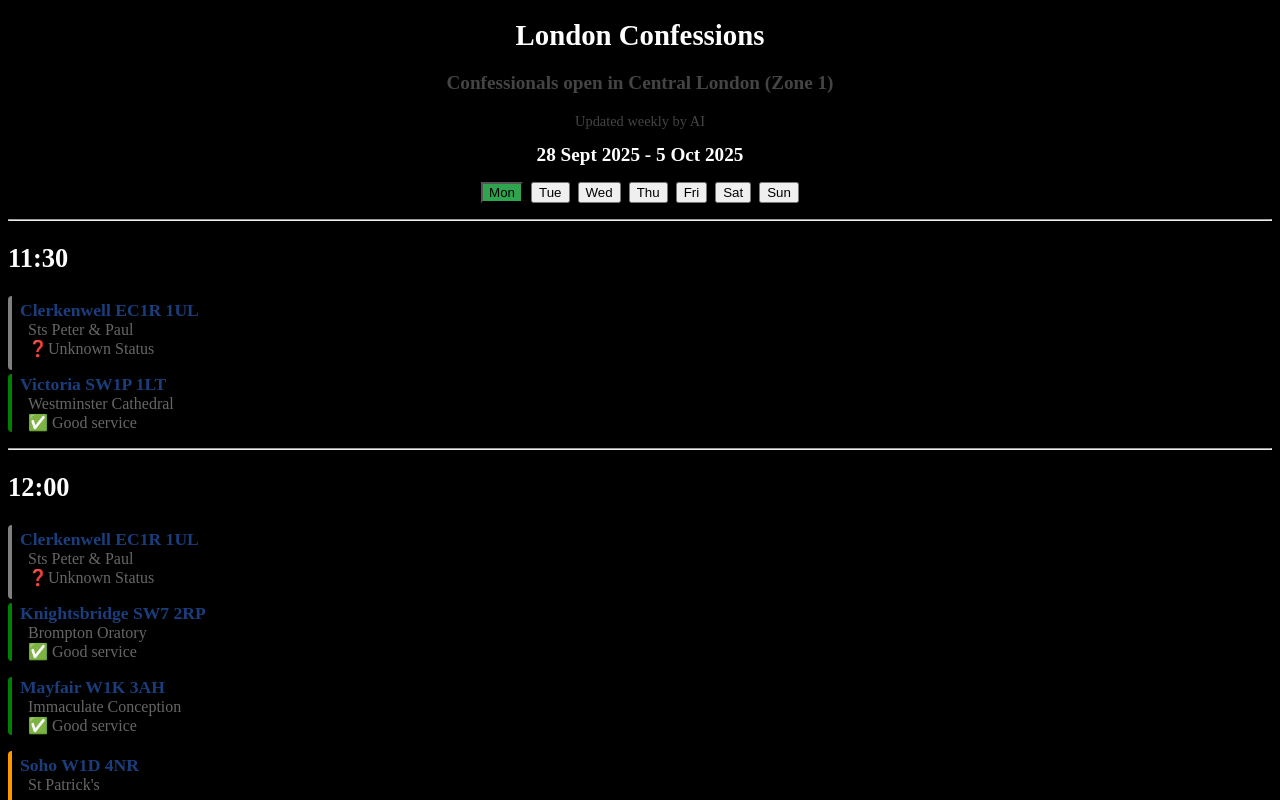
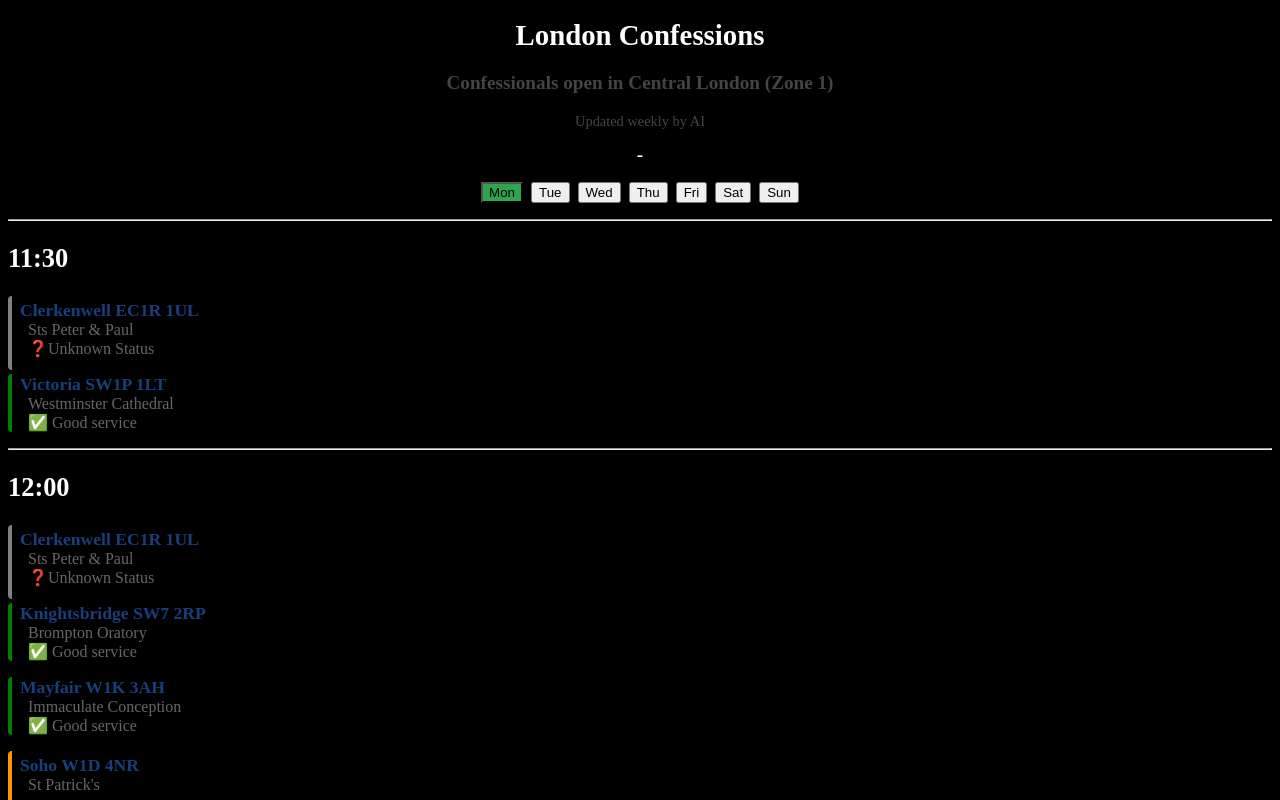
Before and after one commit to sf17490/london-confessions, a Next.js app: page / in a window 1280 px wide. Shown: the top 800 px of the page. Built offline with nearby package versions, Linux system fonts and the light colour scheme.

Commit message:
Set date range dynamically on Sundays

```diff
--- a/app/components/headingBar.tsx
+++ b/app/components/headingBar.tsx
@@ -17,6 +17,7 @@
     "Saturday",
     "Sunday",
   ];
+  const dates = generateSundayWeekRange();
   return (
     <div data-testid="centreTextContainer" className={styles.mainDiv}>
       <h1 data-testid="chiefHeading" className={styles.heading1}>
@@ -26,12 +27,14 @@
         Confessionals open in Central London (Zone 1)
       </h3>
       <p className={styles.smallprint}>Updated weekly by AI</p>
-      <b data-testid="date" className={styles.date}>28 Sept 2025 - 5 Oct 2025</b>
+      <b data-testid="date" className={styles.date}>
+        {dates[0]} - {dates[1]}
+      </b>
       <p data-testid="dayOfWeekSelectorContainer">
         <b data-testid="dayOfWeekSelector">
           {days.map((day) => (
             <button
-              className={`${day === selectedDayOfWeek ? styles.selected : ""}`}
+              className={day === selectedDayOfWeek ? styles.selected : ""}
               role="button"
               key={day}
               onClick={() => {
@@ -48,3 +51,31 @@
   );
 }
 export default HeadingBar;
+
+export function generateSundayWeekRange() {
+  const today = new Date();
+
+  if (thisDayIsSunday(today)) {
+    const followingSaturday = addDays(today, 6);
+
+    return [formatDate(today), formatDate(followingSaturday)];
+  } else {
+    return ["", ""];
+  }
+}
+
+function thisDayIsSunday(date: Date) {
+  return date.getDay() === 0;
+}
+
+function addDays(date: Date, days: number): Date {
+  return new Date(date.getTime() + days * 24 * 60 * 60 * 1000);
+}
+
+function formatDate(date: Date) {
+  return date.toLocaleString("en-GB", {
+    day: "2-digit",
+    month: "long",
+    year: "numeric",
+  });
+}
```
Also changed, not shown: 1 other file (tests, documents, lock files or other folders).
